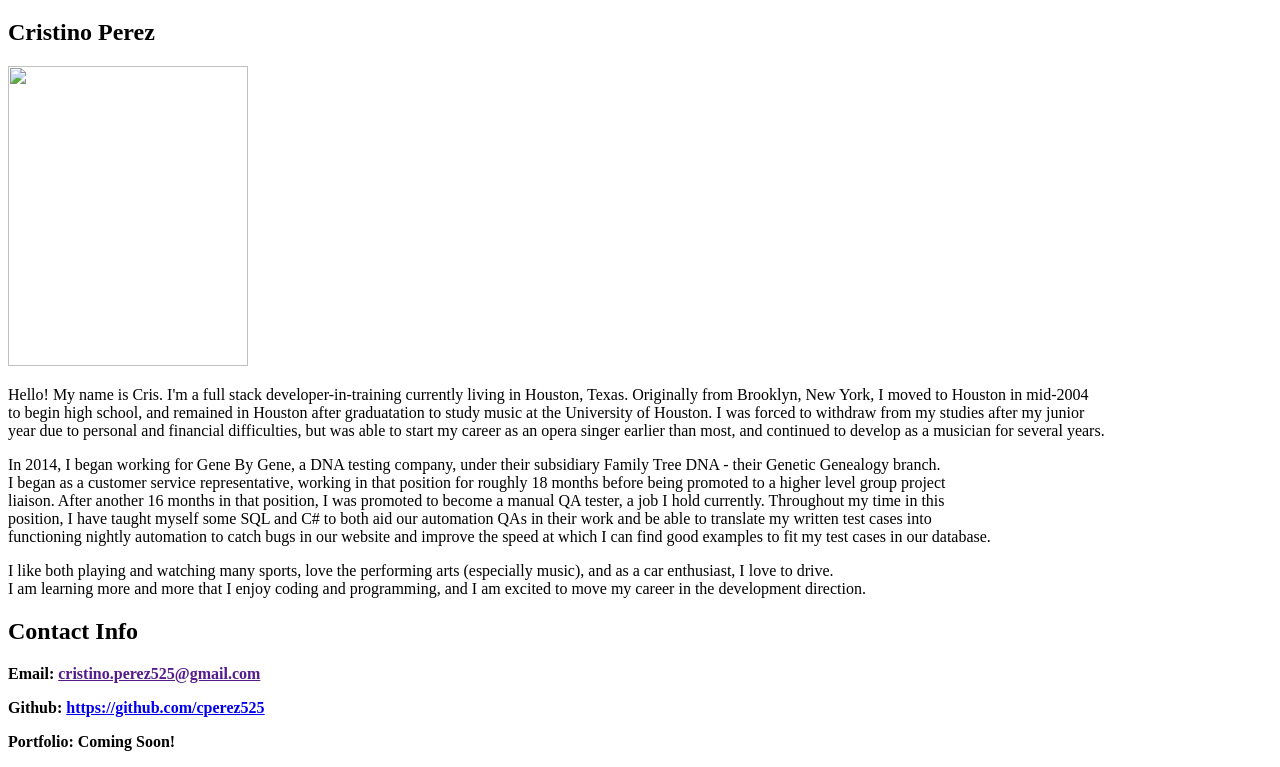
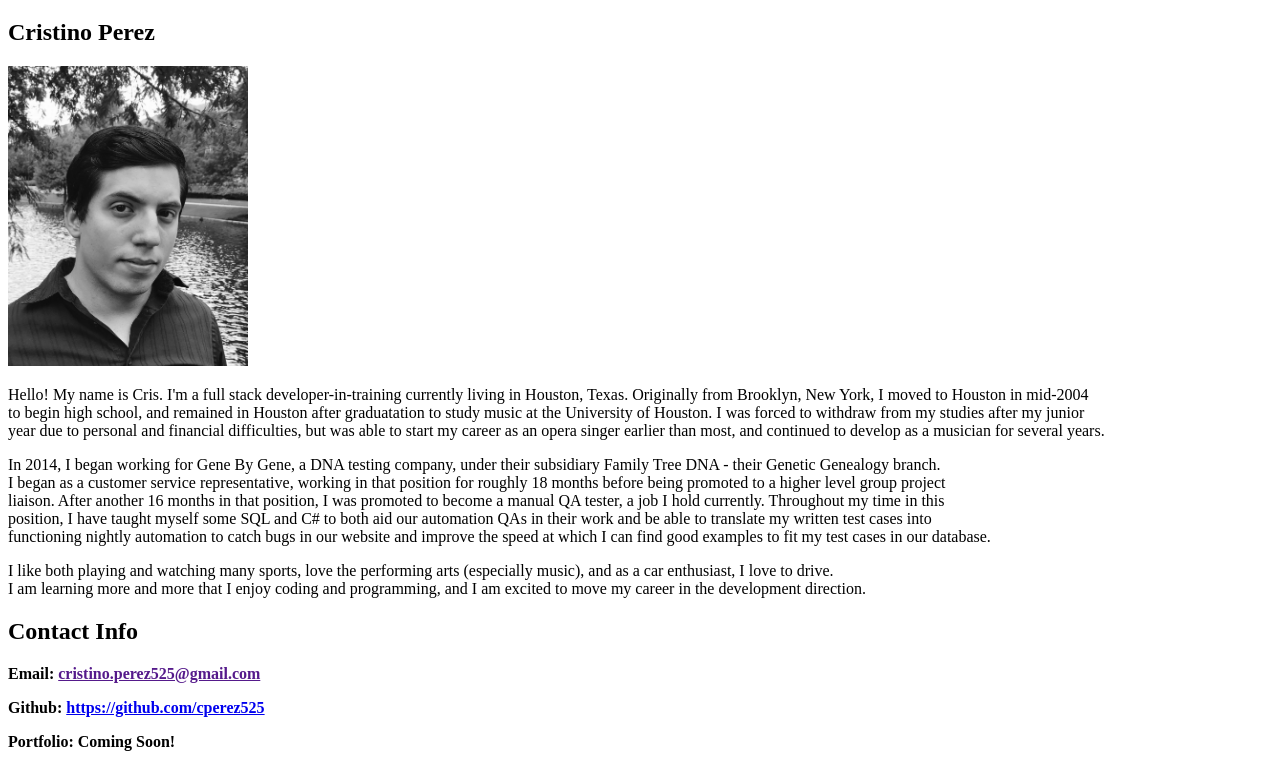
Before and after one commit to cperez525/CristinoPerez.github.io, a plain HTML site: page index.html in a window 1280 px wide. Shown: the part 61-828 px from the top of the page. Drawn offline with Linux system fonts and the light colour scheme.

Commit message:
adding picture to repo so image doesn't break

```diff
--- a/index.html
+++ b/index.html
@@ -11,7 +11,7 @@
 
     <section>
         <h2>Cristino Perez</h2>
-        <img src="C:\Users\crist\OneDrive\Pictures\headshot_for_hgo.jpg" style="height: 300px; width: 240px">
+        <img src="headshot_for_hgo.jpg" style="height: 300px; width: 240px">
         <p>
             Hello! My name is Cris. I'm a full stack developer-in-training currently living in Houston, Texas. Originally from Brooklyn, New York, I moved to Houston in mid-2004<br>
             to begin high school, and remained in Houston after graduatation to study music at the University of Houston. I was forced to withdraw from my studies after my junior <br>
```
Also changed, not shown: headshot_for_hgo.jpg (added).
